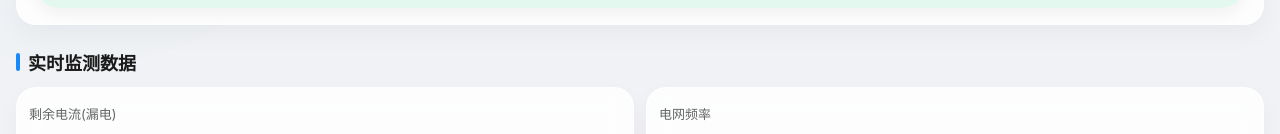
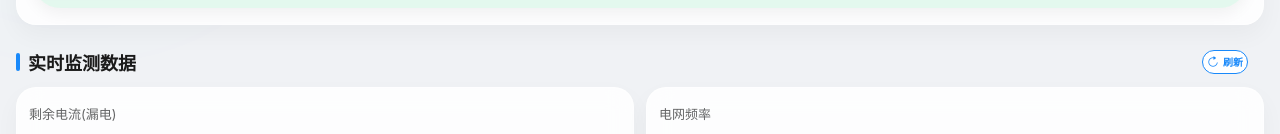
Before and after one commit to cocozxzx/electricity-app, a Vue app: page /device-detail in a window 1280 px wide. Shown: the part 622-756 px from the top of the page. Built offline with nearby package versions, Linux system fonts and the light colour scheme; sample sign-in values are in the browser's storage.

Commit message:
增加实时数据刷新按钮

```diff
--- a/src/views/DeviceDetail.vue
+++ b/src/views/DeviceDetail.vue
@@ -67,7 +67,19 @@
       </div>
 
       <!-- 实时监测数据 -->
-      <div class="section-title">实时监测数据</div>
+      <div class="section-title with-refresh">
+        <span>实时监测数据</span>
+        <van-button
+          icon="replay"
+          size="mini"
+          round
+          plain
+          type="primary"
+          @click="handleRefresh"
+        >
+          刷新
+        </van-button>
+      </div>
       <div class="data-grid">
         <div v-for="(item, index) in monitoringData" :key="index" class="data-card glass-card">
           <div class="data-label">{{ item.label }}</div>
@@ -224,6 +236,10 @@ const handleCommand = () => {
   }, 800);
 };
 
+const handleRefresh = () => {
+  showToast('数据已刷新');
+};
+
 const monitoringData = [
   { label: '剩余电流(漏电)', value: '0.02', unit: 'mA', threshold: '≤ 30 mA' },
   { label: '电网频率', value: '50.01', unit: 'Hz', threshold: '49.5-50.5 Hz' },
@@ -331,6 +347,13 @@ const phaseData = {
   width: 4px;
   background-color: #1989fa;
   border-radius: 2px;
+}
+
+.section-title.with-refresh {
+  display: flex;
+  justify-content: space-between;
+  align-items: center;
+  padding-right: 16px;
 }
 
 .glass-card {
```
